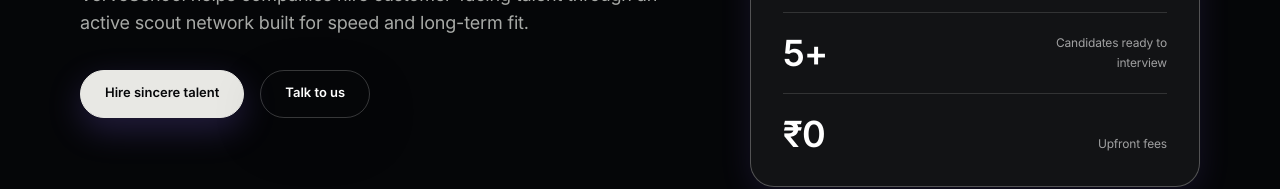
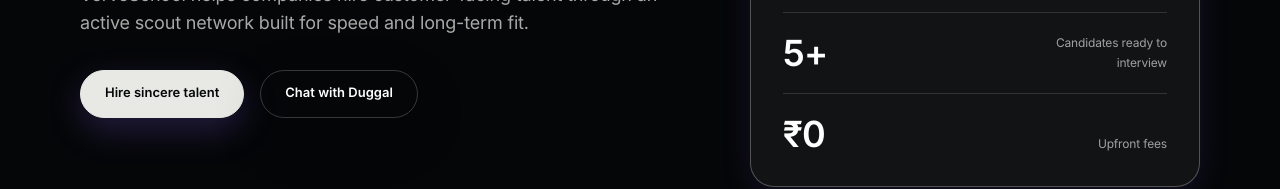
Before and after one commit to verveschool/versel, a Next.js app: page / in a window 1280 px wide. Shown: the part 339-528 px from the top of the page. Built offline with nearby package versions, Linux system fonts and the light colour scheme.

Commit message:
Update contact CTA copy

```diff
--- a/app/about/page.tsx
+++ b/app/about/page.tsx
@@ -136,7 +136,7 @@ export default function CandidatesPage() {
                 rel="noopener noreferrer"
                 className="inline-flex items-center justify-center rounded-full border border-white/20 px-6 py-3 text-[13px] font-semibold tracking-normal text-white transition hover:border-primary/50 hover:bg-primary/10 hover:text-primary"
               >
-                Talk to us
+                Chat with Duggal
               </a>
             </div>
           </section>
--- a/app/page.tsx
+++ b/app/page.tsx
@@ -88,7 +88,7 @@ const exploreLinks = [
   },
   {
     href: "https://wa.me/917042873035",
-    title: "Talk to us",
+    title: "Chat with Duggal",
     description: "Questions about hiring, recruiting, or anything else? Reach out directly on WhatsApp.",
     cta: "Contact →",
   },
@@ -118,7 +118,7 @@ export default function HomePage() {
                 href="https://wa.me/917042873035"
                 className="inline-flex items-center justify-center rounded-full border border-white/20 px-6 py-3 text-[13px] font-semibold tracking-normal text-white transition hover:border-white/40 hover:bg-white/5"
               >
-                Talk to us
+                Chat with Duggal
               </a>
             </div>
           </div>
--- a/app/partners/page.tsx
+++ b/app/partners/page.tsx
@@ -235,7 +235,7 @@ export default function PartnersPage() {
                 href="https://wa.me/917042873035"
                 className="inline-flex items-center justify-center rounded-full border border-primary bg-primary px-6 py-3 text-[13px] font-semibold tracking-normal text-primary-foreground shadow-[0_12px_34px_rgba(139,109,255,0.22)] transition hover:shadow-[0_16px_48px_rgba(139,109,255,0.34)] hover:brightness-110"
               >
-                Talk to us
+                Chat with Duggal
               </a>
             </div>
           </section>
```
